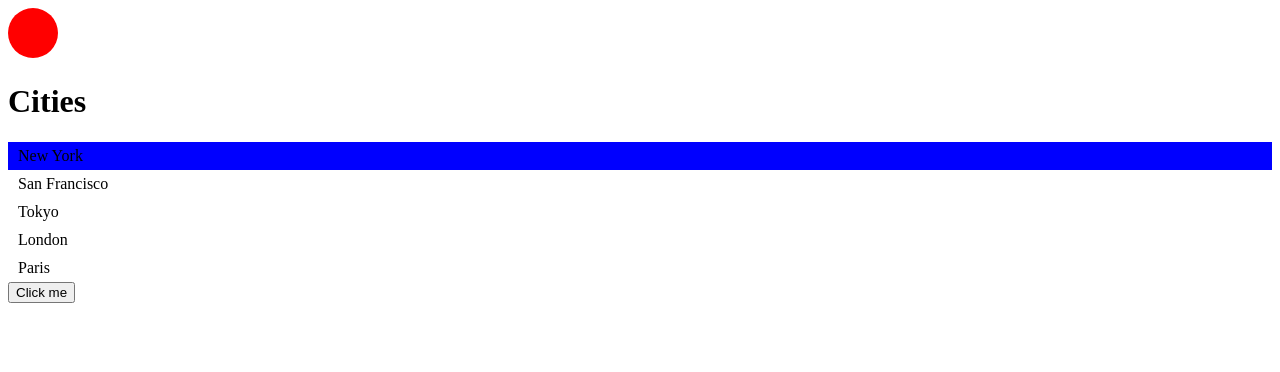
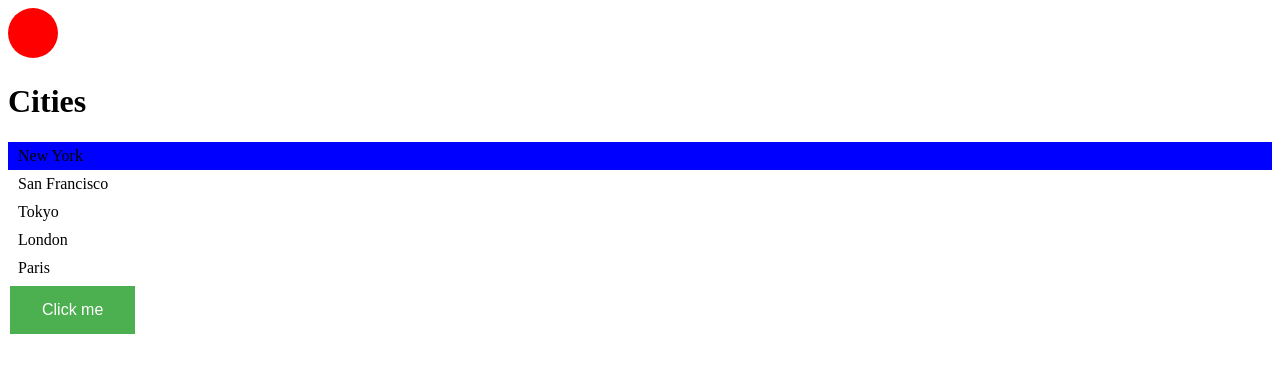
Before and after one commit to zeeshantariq08/game-app, a React (Vite) app in the folder react-app/: page / in a window 1280 px wide. Shown: the top 372 px of the page. Built offline with nearby package versions, Linux system fonts and the light colour scheme.

Commit message:
exercise adding a button component and make styling with modular css

```diff
--- /dev/null
+++ b/react-app/src/components/Button.module.css
@@ -0,0 +1,17 @@
+.btn {
+    background-color: #4CAF50;
+    border: none;
+    color: white;
+    padding: 15px 32px;
+    text-align: center;
+    text-decoration: none;
+    display: inline-block;
+    font-size: 16px;
+    margin: 4px 2px;
+    cursor: pointer;
+}
+
+.btn-primary {
+    background-color: #4CAF50;
+    color: white;
+}
--- a/react-app/src/components/Button.tsx
+++ b/react-app/src/components/Button.tsx
@@ -1,3 +1,5 @@
+import styles from './Button.module.css';
+
 interface Props {
     text: string
     color?: 'primary' | 'secondary' | 'success' | 'warning' | 'danger' | 'info' | 'light' | 'dark'
@@ -7,7 +9,8 @@ interface Props {
 const Button = ({text, onClick, color = 'primary'}: Props) => {
 
     return (
-        <button className={'btn btn-' + color} onClick={onClick}>{text}</button>
+        // <button className={'btn btn-' + color} onClick={onClick}>{text}</button>
+        <button className={[styles.btn, styles.btn, styles['btn-' + color]].join(' ')} onClick={onClick}>{text}</button>
     )
 }
 
```
